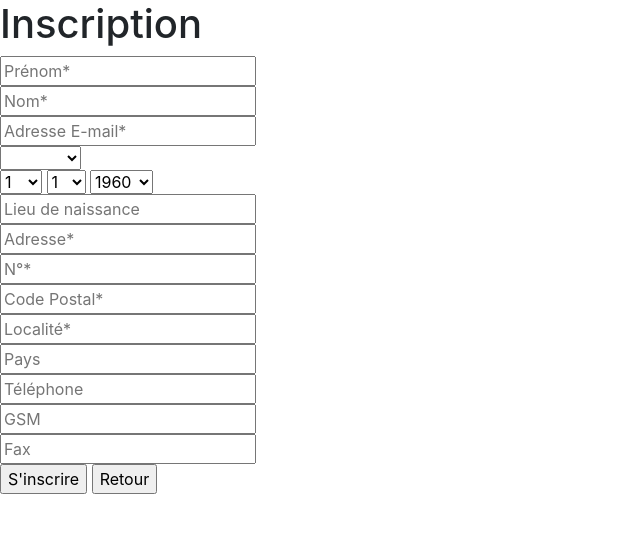
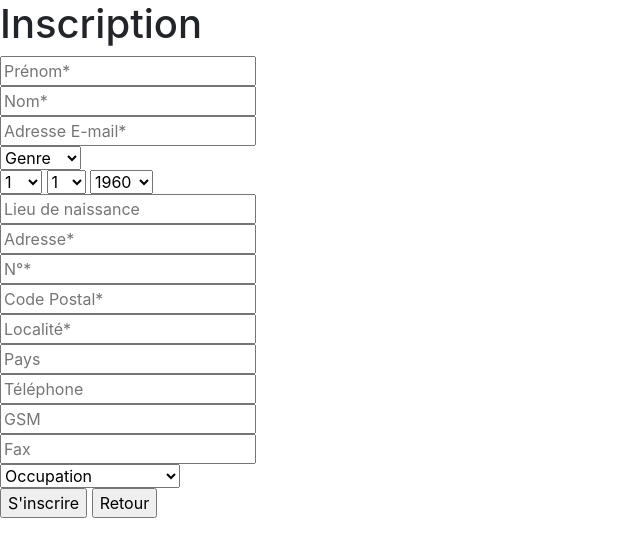
Before and after one commit to CappelleJess/formulaire, a PHP site: page /inscription.php in a window 1280 px wide. Shown: the part 56-613 px from the top of the page, without its empty margins (0-640 px from the left). Run offline with PHP 8.4, Linux system fonts and the light colour scheme.

Commit message:
Update inscription.php

```diff
--- a/inscription.php
+++ b/inscription.php
@@ -23,6 +23,7 @@
             $telephone = (int) $telephone;
             $gsm = (int) $gsm;
             $fax = (int) $fax;
+            $occupation = (String) trim($occupation);
 
                 if(empty($prénom)){
                     $valid = false;
@@ -90,7 +91,7 @@
                 if(empty($pays)){
                     $valid = false;
                     $err_pays = "Veuillez renseigner ce champs!";
-
+                }
                 if(empty($telephone)){
                     $valid = false;
                 }
@@ -100,14 +101,17 @@
                 if(empty($fax)){
                     $valid = false;
                 }
+                if(empty($occupation)){
+                    $valid = false;
+                    $err_occupation = "Veuillez renseigner ce champs!";
+                }
 
-                }
                 if($valid) {
                     $date_inscription = date("Y-m-d");
 
-                    $req = $BDD->prepare("INSERT INTO inscription(prénom, nom, email, genre, date_naissance, lieu_naissance, adresse, numero, code_postal, localite, pays, telephone, gsm, fax, date_inscription VALUES (?, ?, ?, ?, ?, ?, ?, ?, ?, ?, ?, ?, ?, ?, ?, ?)");
+                    $req = $BDD->prepare("INSERT INTO inscription(prénom, nom, email, genre, date_naissance, lieu_naissance, adresse, numero, code_postal, localite, pays, telephone, gsm, fax, occupation, date_inscription VALUES (?, ?, ?, ?, ?, ?, ?, ?, ?, ?, ?, ?, ?, ?, ?, ?, ?)");
 
-                    $req->execute(array($prénom, $nom, $email, $genre, $date_naissance, $lieu_naissance, $adresse, $numero, $code_postal, $localite, $pays, $telephone, $gsm, $fax, $date_inscription));
+                    $req->execute(array($prénom, $nom, $email, $genre, $date_naissance, $lieu_naissance, $adresse, $numero, $code_postal, $localite, $pays, $telephone, $gsm, $fax, $occupation, $date_inscription));
                     }
                 }
             }
@@ -161,14 +165,13 @@
                         }
                     ?>
                     <select name="genre">
-                        <option style="display:none"></option>
+                        <option style="display:none;" selected>Genre</option>
                         <option value="2">Femme</option>
                         <option value="3">Homme</option>
                         <option value="4">Autre</option>
                     </select>
                 </div>
                 <div>
-
                     <?php
                         if(isset($err_date)){
                             echo $err_date;
@@ -274,6 +277,19 @@
                     ?>
                     <input type="text" name="fax" placeholder="Fax">
                 </div>
+                <div>
+                    <?php
+                        if(isset($err_occupation)){
+                            echo $err_occupation;
+                        }
+                    ?>
+                    <select name="occupation">
+                        <option style="display:none;" selected="">Occupation</option>
+                        <option value="2">Etudiant</option>
+                        <option value="3">Travailleur</option>
+                        <option value="4">Demandeur d'emploi</option>
+                    </select>
+                </div>
             </section>
             <input type="submit" name="inscription" value="S'inscrire">
             <input type="button" onclick="history.back()" value="Retour">
```
